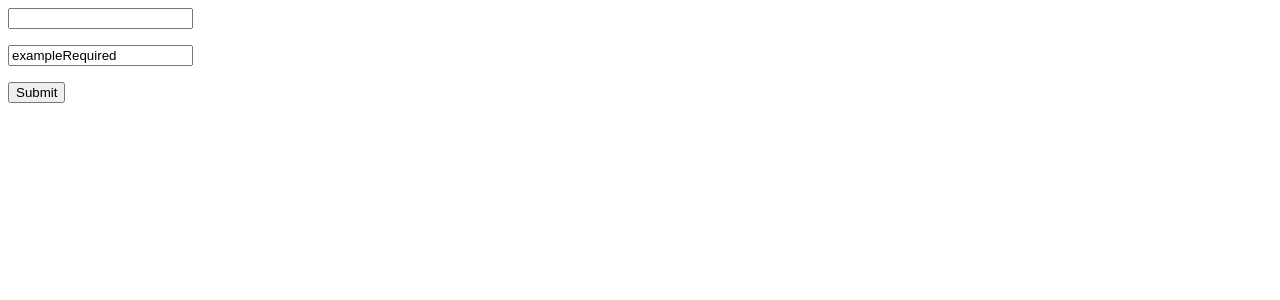
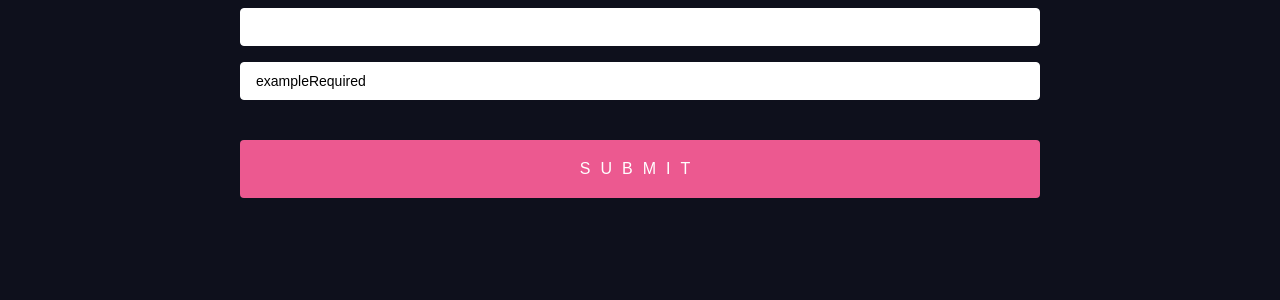
Before and after one commit to mkt-engr/vite-react-hook-form-zod, a React (Vite) app: page / in a window 1280 px wide. Shown: the top 300 px of the page. Built offline with nearby package versions, Linux system fonts and the light colour scheme.

Commit message:
MUI使ってフォーム書いてみる

```diff
--- /dev/null
+++ b/src/WithMUI01.tsx
@@ -0,0 +1,35 @@
+import Select from "react-select";
+import { useForm, Controller, SubmitHandler } from "react-hook-form";
+import { Input, InputLabel, FormControl, TextField } from "@mui/material";
+
+type IFormInput = {
+  firstName: string;
+  lastName: string;
+  iceCreamType: { label: string; value: string };
+};
+
+const WithMUI01 = () => {
+  const {
+    control,
+    handleSubmit,
+    formState: { errors },
+  } = useForm<IFormInput>({
+    defaultValues: {
+      firstName: "",
+      lastName: "",
+      iceCreamType: {},
+    },
+  });
+  console.log({ errors });
+  const onSubmit: SubmitHandler<IFormInput> = (data) => {
+    console.log(data);
+  };
+
+  return (
+    <form onSubmit={handleSubmit(onSubmit)}>
+      <h1>フォーム</h1>
+    </form>
+  );
+};
+
+export default WithMUI01;
--- a/src/main.tsx
+++ b/src/main.tsx
@@ -2,6 +2,8 @@
 import ReactDOM from "react-dom/client";
 import { createBrowserRouter, RouterProvider } from "react-router-dom";
 import App from "./App";
+import WithMUI01 from "./WithMUI01";
+import "../style/styles.css";
 
 const router = createBrowserRouter([
   { path: "/", element: <App /> },
@@ -9,6 +11,10 @@
     path: "/test",
     element: <div>Hello world!</div>,
   },
+  {
+    path: "/mui01",
+    element: <WithMUI01 />,
+  },
 ]);
 ReactDOM.createRoot(document.getElementById("root") as HTMLElement).render(
   <React.StrictMode>
--- /dev/null
+++ b/style/styles.css
@@ -0,0 +1,145 @@
+body {
+  background: #0e101c;
+  font-family: -apple-system, BlinkMacSystemFont, "Segoe UI", "Roboto", "Oxygen",
+    "Ubuntu", "Cantarell", "Fira Sans", "Droid Sans", "Helvetica Neue",
+    sans-serif;
+  padding: 0 20px;
+  color: #fffffff3;
+}
+
+form {
+  max-width: 800px;
+  margin: 0 auto;
+}
+
+h1 {
+  margin-top: 80px;
+  font-weight: 100;
+  text-align: center;
+  padding-bottom: 10px;
+  border-bottom: 1px solid rgb(79, 98, 148);
+}
+
+.form {
+  background: #0e101c;
+  max-width: 400px;
+  margin: 0 auto;
+}
+
+button[type="button"] {
+  background: black;
+  border: 1px solid white;
+}
+
+p {
+  color: #bf1650;
+  text-align: center;
+}
+
+input {
+  display: block;
+  box-sizing: border-box;
+  width: 100%;
+  border-radius: 4px;
+  border: 1px solid white;
+  padding: 10px 15px;
+  margin-bottom: 10px;
+  font-size: 14px;
+}
+
+.materialUIInput {
+  display: block;
+  box-sizing: border-box;
+  width: 100%;
+  border-radius: 4px;
+  background-color: white;
+  padding: 10px 15px;
+  margin-bottom: 10px;
+  font-size: 14px;
+}
+
+.IceCreamType {
+  color: black;
+}
+
+label {
+  line-height: 2;
+  text-align: left;
+  display: block;
+  margin-bottom: 13px;
+  margin-top: 20px;
+  color: white;
+  font-size: 14px;
+  font-weight: 200;
+}
+
+button,
+input[type="submit"] {
+  background: #ec5990;
+  color: white;
+  text-transform: uppercase;
+  border: none;
+  margin-top: 40px;
+  padding: 20px;
+  font-size: 16px;
+  font-weight: 100;
+  letter-spacing: 10px;
+}
+
+button {
+  display: block;
+  appearance: none;
+  border-radius: 4px;
+  width: 100%;
+}
+
+input[type="submit"]:hover {
+  background: #bf1650;
+}
+
+input[type="button"]:active,
+input[type="submit"]:active {
+  transition: 0.3s all;
+  transform: translateY(3px);
+  border: 1px solid transparent;
+  opacity: 0.8;
+}
+
+input:disabled {
+  opacity: 0.4;
+}
+
+input[type="button"]:hover {
+  transition: 0.3s all;
+}
+
+input[type="button"],
+input[type="submit"] {
+  -webkit-appearance: none;
+}
+
+.App {
+  max-width: 600px;
+  margin: 0 auto;
+}
+
+form {
+  margin-bottom: 400px;
+}
+
+.container {
+  display: grid;
+  grid-template-columns: 1fr 1fr;
+  grid-gap: 20px;
+}
+
+.counter {
+  font-weight: 400;
+  background: white;
+  color: black;
+  padding: 10px 15px;
+  border-radius: 4px;
+  position: fixed;
+  top: 20px;
+  right: 20px;
+}
```
Also changed, not shown: package.json (+7 -1 lines), 1 other file (tests, documents, lock files or other folders).
